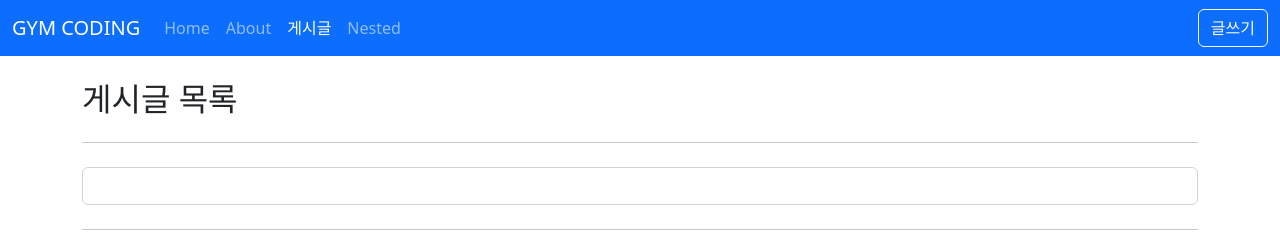
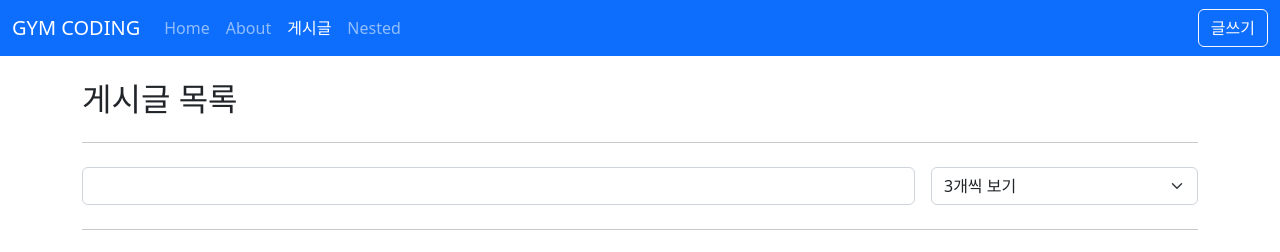
Before and after one commit to kjhqwaszx/vue3-posts, a Vue app: page /posts in a window 1280 px wide. Shown: the top 252 px of the page. Built offline with nearby package versions, Linux system fonts and the light colour scheme; data requests are answered from the project's data file.

Commit message:
page_limit controller 적용

```diff
--- a/src/views/posts/PostListView.vue
+++ b/src/views/posts/PostListView.vue
@@ -3,9 +3,16 @@
 		<h2>게시글 목록</h2>
 		<hr class="my-4">
 		<form @submit.prevent>
-			<div class="rowg-3">
+			<div class="row g-3">
 				<div class="col">
 					<input v-model="params.title_like" type=" text" class="form-control">
+				</div>
+				<div class="col-3">
+					<select class="form-select" v-model="params._limit">
+						<option value="3">3개씩 보기</option>
+						<option value="6">6개씩 보기</option>
+						<option value="9">9개씩 보기</option>
+					</select>
 				</div>
 			</div>
 		</form>
```
